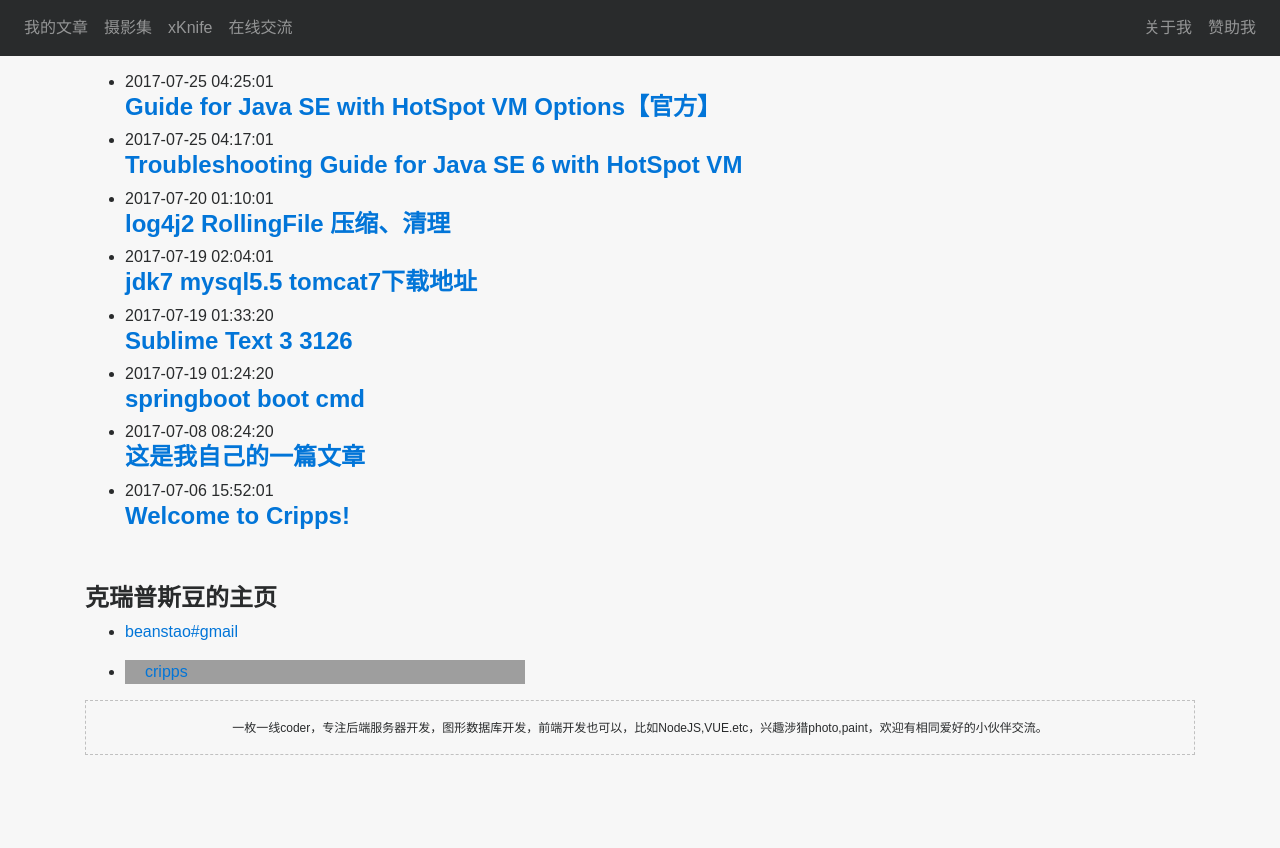
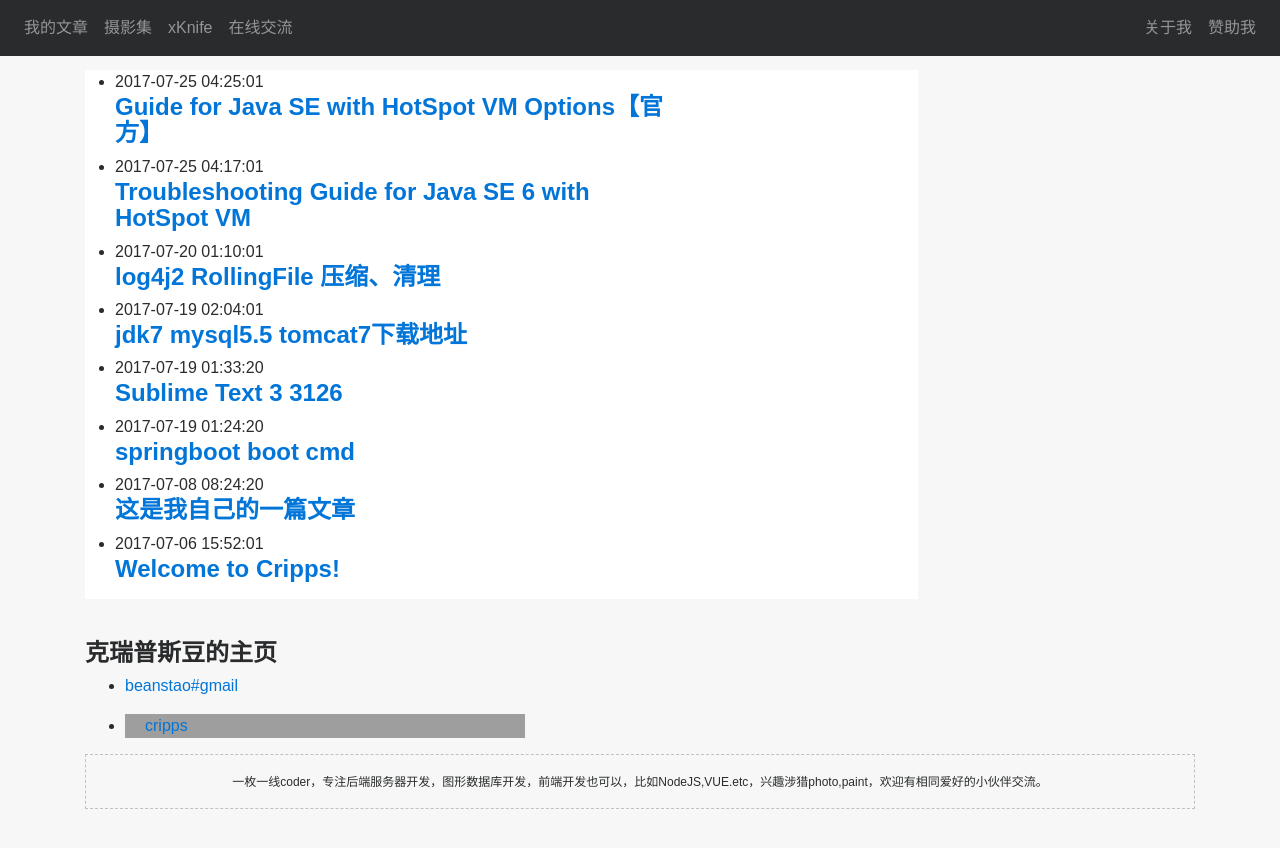
Before and after one commit to beanstt/beanstt.github.io, a Jekyll site: the page built from index.md, in a window 1280 px wide. Shown: the top 848 px of the page. Built offline with Jekyll 4.4.1, drawn with Linux system fonts in a browser that asks for light colours; nearby versions of some CDN libraries; grey boxes are pictures that could not be loaded.

Commit message:
add: content css

```diff
--- a/_layouts/default.html
+++ b/_layouts/default.html
@@ -10,9 +10,10 @@
     <div class="main-container container">
 
       <main class="page-content" aria-label="Content">
-        <div class="wrapper">
+        <div class="wrapper content col-sm-9">
           {{ content }}
         </div>
+        <div class="col-sm-3"></div>
       </main>
 
       {% include footer.html %}
--- a/_layouts/home.html
+++ b/_layouts/home.html
@@ -8,7 +8,7 @@
 
   {{ content }}
 
-  <ul class="post-list">
+  <ul class="post-list content col-sm-9">
     {% for post in site.posts %}
       <li>
         {% assign date_format = site.minima.date_format | default: "%Y-%m-%d %H:%M:%S" %}
@@ -20,6 +20,7 @@
       </li>
     {% endfor %}
   </ul>
+  <div class="col-sm-3"></div>
 
   <!-- <p class="我的码云">git me <a href="https://gitee.com/cripps" target=_blank>via GitEE</a></p> -->
 
--- a/_layouts/page.html
+++ b/_layouts/page.html
@@ -7,8 +7,9 @@
     <!-- <h1 class="post-title">{{ page.title | escape }}</h1> -->
   </header>
 
-  <div class="post-content">
+  <div class="post-content content col-sm-9">
     {{ content }}
   </div>
+  <div class="col-sm-3"></div>
 
 </article>
--- a/_layouts/post.html
+++ b/_layouts/post.html
@@ -15,9 +15,10 @@
       {% endif %}</p>
   </header>
 
-  <div class="post-content" itemprop="articleBody">
+  <div class="post-content content col-sm-9" itemprop="articleBody">
     {{ content }}
   </div>
+  <div class="col-sm-3"></div>
 
   <div class="statement">
     <p>
--- a/_sass/my/_global.scss
+++ b/_sass/my/_global.scss
@@ -59,3 +59,8 @@
     line-height:55px;
 }
 // footer 关于网站描述的样式
+
+// 正文
+.content{
+    background-color: #fff;
+}
```
